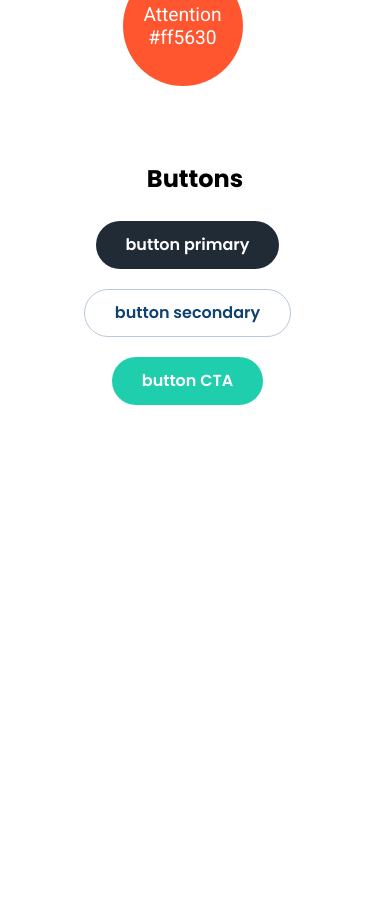
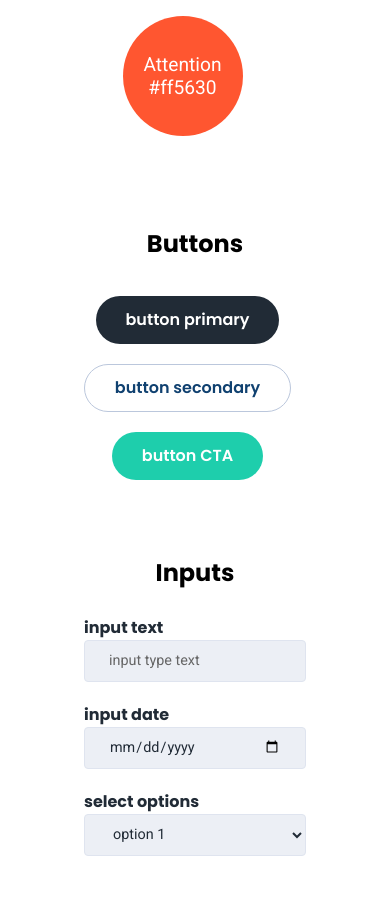
Before and after one commit to bazithiago/CeA_stock_styleguideUI, a plain HTML site: page index.html in a window 390 px wide. Shown: the part 927-1826 px from the top of the page. Before the commit the page ends 1392 px from the top, so only its background shows below. Drawn offline with Linux system fonts and the light colour scheme.

Commit message:
Add Inputs

```diff
--- a/index.html
+++ b/index.html
@@ -39,6 +39,33 @@
                 <a class="btn CTA">button CTA</a>
             </div>
         </section>
+        <section class="inputs">
+            <h2>Inputs</h2>
+            <div>
+                <div class="input-with-label">
+                    <label class="label-text" for="text">input text</label>
+                    <input type="text" placeholder="input type text" id="text">
+                </div>
+                <div class="input-with-label">
+                    <label class="label-text" for="date">input date</label>
+                    <input type="date" id="date">
+                </div>
+                <div class="input-with-label">
+                    <label class="label-text" for="options">select options</label>
+                    <select name="options" id="options">
+                        <option value="1">option 1</option>
+                        <option value="2">option 2</option>
+                        <option value="3">option 3</option>
+                    </select>
+                </div>
+                <div class="input-with-label">
+                    <!-- <span class="label-text"> input radio</span> -->
+                    <!-- <div>
+                        <label class="label-radio" for="fem"><input type="radio" id="fem">feminino</label>
+                    </div> -->
+                </div>
+            </div>
+        </section>
     </main>
 </body>
 
--- a/styles.css
+++ b/styles.css
@@ -111,6 +111,39 @@ h1, h2, h3, h4, h5, h6 {
 	background-color: VAR(--EMERALD-LIGHTER);
 }
 
+/* INPUTS */
+input, select {
+	background: var(--SNOW-LIGHT);
+    border: 1px solid var(--SNOW);
+    border-radius: 4px;
+	font-size: 0.9rem;
+	height: 42px;
+	color: var(--BLACK);
+	padding: 0 24px;
+	min-width: 200px;
+}
+input:focus {
+	border: 1px solid var(--DOVE-GREY);
+}
+input::placeholder{
+	color: var(--DOVE-GREY);
+}
+input:focus::placeholder{
+	color: transparent;
+}
+.label-text {
+	font-family: 'Poppins', sans-serif;
+	color: var(--BLACK);
+	font-weight: 700;
+}
+.label-radio::before{
+	background: var(--EMERALD);
+    border-radius: 50%;
+    content: "";
+    height: 10px;
+    width: 10px;
+	display: block;
+}
 
 
 
@@ -196,16 +229,33 @@ div.color > p {
 	color: var(--WHITE);
 }
 
+section {
+	margin: 15px 0 50px 0;
+}
 section > div {
 	display: flex;
 	flex-direction: row;
 	flex-wrap: wrap;
 	justify-content: flex-start;
-	margin: 15px 0 50px 0;
 }
 
 section > div > a {
 	margin: 0 25px 0 0;
+}
+
+section.inputs > div > div.input-with-label {
+	display: flex;
+	flex-direction: column;
+	margin: 0 20px 0 0;
+}
+section.inputs > div > div.input-radio {
+	display: flex;
+	flex-direction: column;
+}
+section.inputs > div > div.input-radio > div {
+	display: flex;
+	align-items: center;
+	height: 42px;
 }
 
 @media screen and (max-width: 1024px) {
@@ -227,6 +277,11 @@ section > div > a {
 		flex-direction: column;
 		align-items: center;
 	}
+
+	h2{
+		margin-bottom: 25px;
+	}
+
 	section > div {
 		display: flex;
 		justify-content: center;
@@ -236,4 +291,13 @@ section > div > a {
 		margin: 10px 15px 10px 0;
 	}
 
+	section.inputs > div {
+		flex-direction: column;
+		justify-content: center;
+	}
+	section.inputs > div > div.input-with-label {
+		margin: 0 0 20px 0;
+	}
+
+
 }
```
